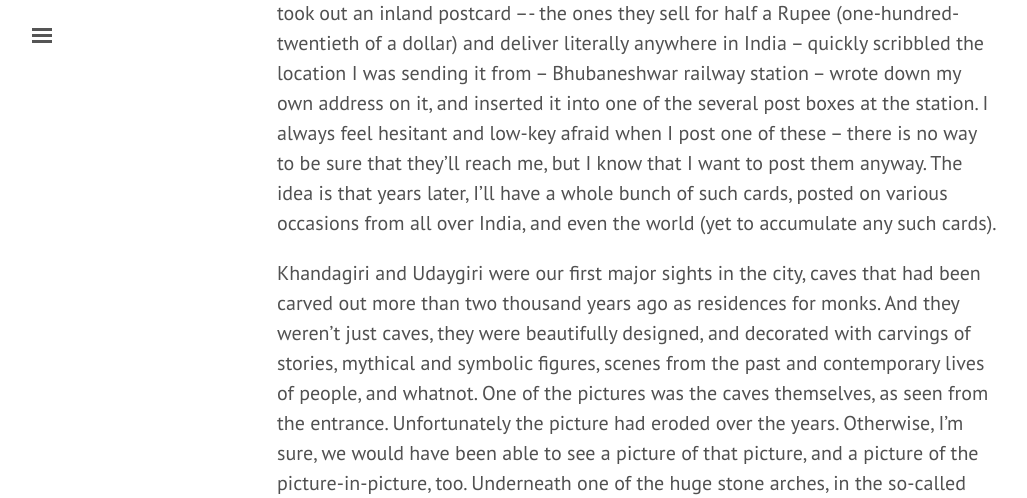
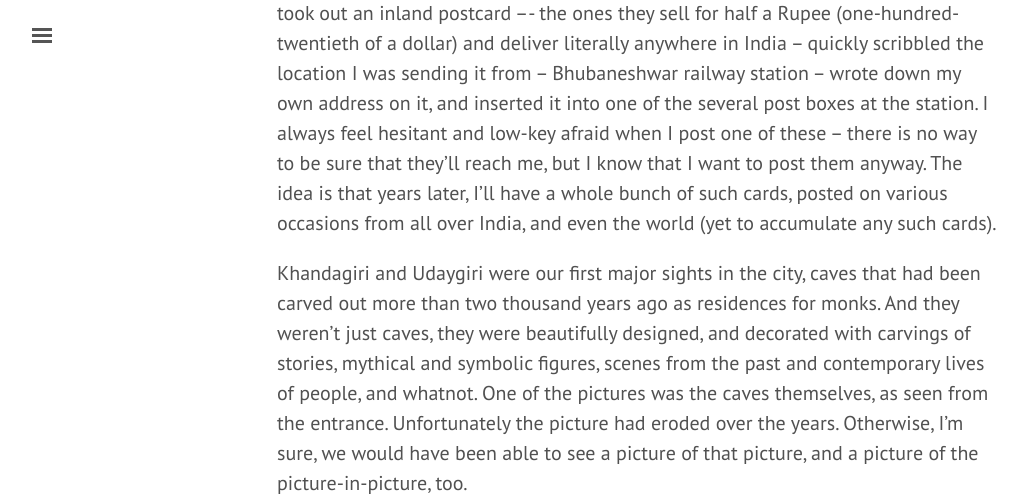
Before and after one commit to theshorttamperedclavier/theshorttamperedclavier.github.io, a Jekyll site: the page built from _posts/2017-07-19-unconventional-wanderings-in-the-east.md, in a window 1280 px wide and 1400 px high, scrolled down 2444 px. Shown: the top 498 px of the window, without its empty margins (3-1030 px from the left). Built offline with Jekyll 4.4.1, drawn with Linux system fonts in a browser that asks for light colours; nearby versions of some CDN libraries; some web fonts are replaced; part of the change alters nothing that is shown; some of the changed text lies outside the part shown; grey boxes are pictures that could not be loaded.

```diff
--- a/_posts/2017-07-19-unconventional-wanderings-in-the-east.md
+++ b/_posts/2017-07-19-unconventional-wanderings-in-the-east.md
@@ -76,11 +76,17 @@ thousand years ago as residences for monks. And they weren’t just caves, they
 decorated with carvings of stories, mythical and symbolic figures, scenes from the past and contemporary lives
 of people, and whatnot. One of the pictures was the caves themselves, as seen from the entrance. Unfortunately
 the picture had eroded over the years. Otherwise, I’m sure, we would have been able to see a picture of that
-picture, and a picture of the picture-in-picture, too. Underneath one of the huge stone arches, in the so-called
-_'Hathi Gumpha'_, literally, the elephant cave, were inscriptions made in Prakrit using an archaic form of the
-Kalinga-Brahmi script, speaking of King Kharavela’s laurels. What will people find two thousand years from now?
-(Will there be people?)
+picture, and a picture of the picture-in-picture, too.
 
 ![udaygiri-picture-in-picture-picture](http://i.imgur.com/w9qhGT4.jpg)
 
+Underneath one of the huge stone arches, in the so-called
+_'Hathi Gumpha'_, literally, the elephant cave, were inscriptions made in Prakrit using an archaic form of the
+Kalinga-Brahmi script, speaking of King Kharavela’s laurels. Apparently, having found and (partially) deciphered
+the text told historians a lot about that era. This makes one wonder: what will people find two thousand years
+from now?
+(Will there be people?)
+
+![kharavela-inscription](http://i.imgur.com/DrZIvoS.jpg)
+
 // Post 1 of {undecided number} posts on this topic.
```
